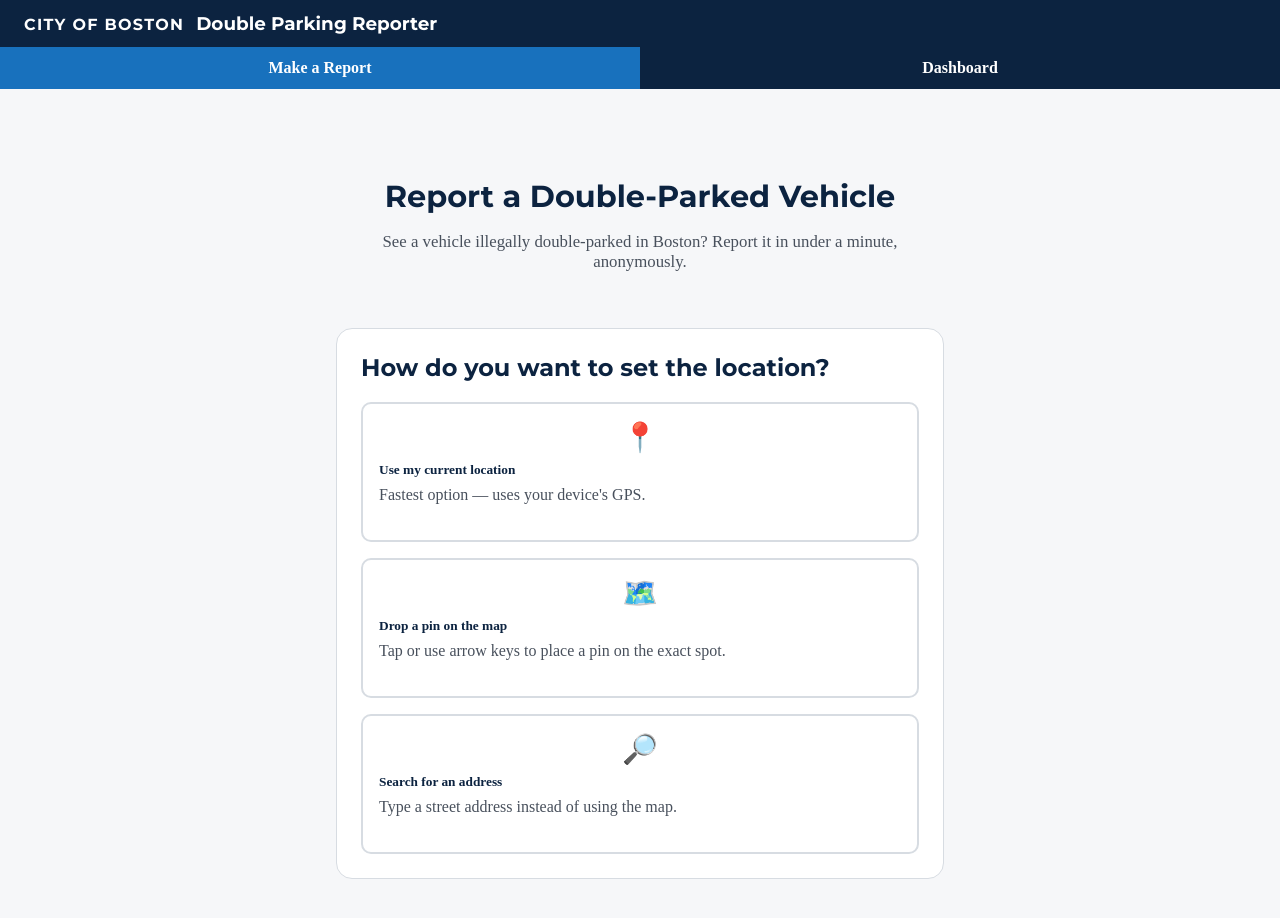
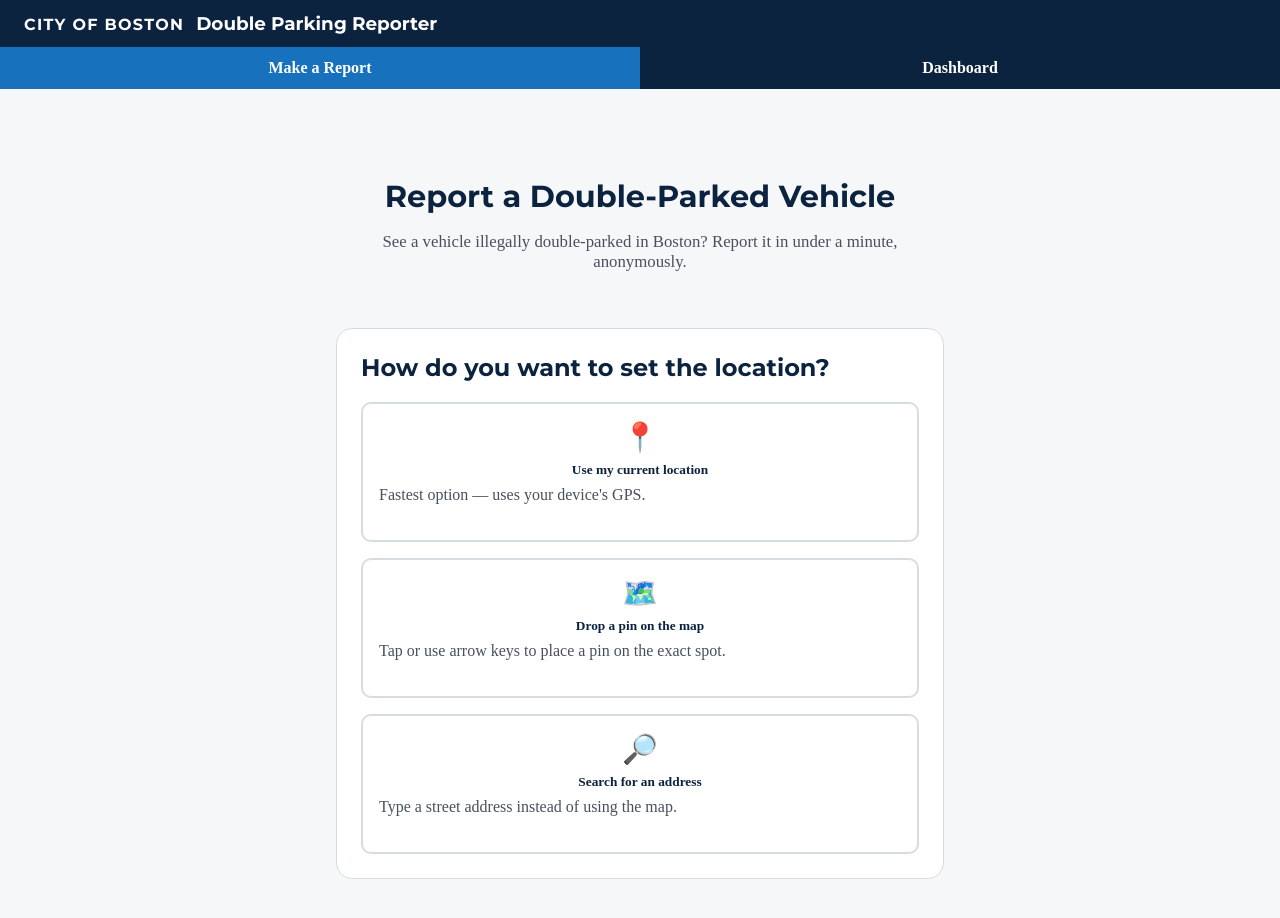
Before and after one commit to OETBoston/double_trouble, a React (Vite) app in the folder web/: page / in a window 1280 px wide. Shown: the top 918 px of the page. Built offline with nearby package versions, Linux system fonts and the light colour scheme; no server answers.

Commit message:
Center the method card title under its icon
.methodLabel now matches .methodIcon's align-self: center, so the
title sits centered under the icon; .methodDescription stays
left-aligned below it.

```diff
--- a/web/src/pages/Report/ReportFlow.module.css
+++ b/web/src/pages/Report/ReportFlow.module.css
@@ -140,6 +140,10 @@
 .methodLabel {
   font-weight: 700;
   color: var(--boston-navy-800);
+  /* Centered like the icon above it; the description below stays
+     left-aligned. */
+  align-self: center;
+  text-align: center;
 }
 
 .methodDescription {
```
